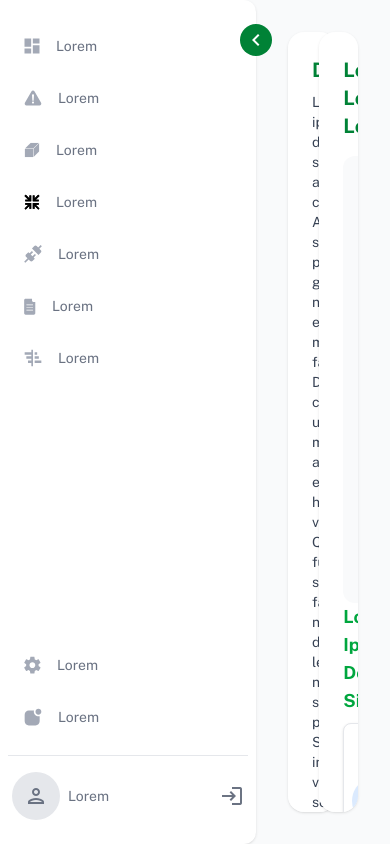
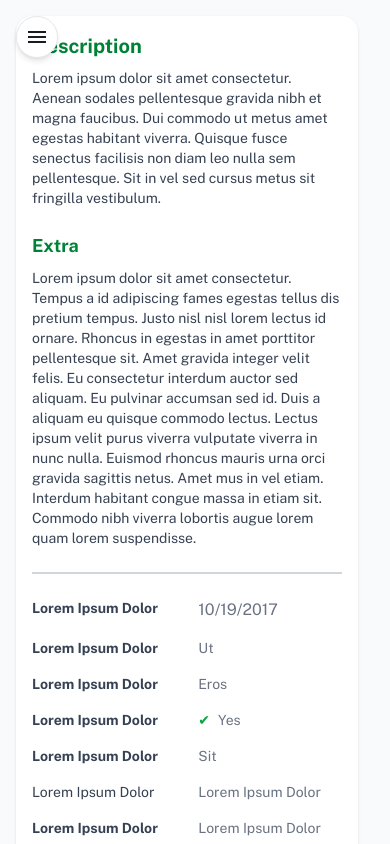
Before and after one commit to eawebmaster20/spikerz, an Angular app: page / in a window 390 px wide. Shown: the top 844 px of the page. Built offline with nearby package versions, Linux system fonts and the light colour scheme.

Commit message:
feat: implement mobile menu with dynamic items and close functionality

```diff
--- a/src/app/app.html
+++ b/src/app/app.html
@@ -1,14 +1,64 @@
-<div class="flex min-h-screen bg-gray-50 h-100">
-  <!-- Sidebar -->
-  <app-sidebar />
+<div class="flex flex-col lg:flex-row min-h-screen bg-gray-50 h-100 relative">
+  <!-- Mobile Hamburger Button -->
+  <button
+    class="lg:hidden fixed top-4 left-4 z-50 bg-white border border-gray-200 rounded-full p-2 shadow-md flex items-center justify-center"
+    (click)="sidebarOpen.set(true)"
+    aria-label="Open menu"
+  >
+    <span class="material-icons">menu</span>
+  </button>
+
+  <!-- Mobile Menu Overlay -->
+  <div
+    *ngIf="sidebarOpen() && windowWidth < 1024"
+    class="fixed inset-0 z-50 bg-white flex flex-col"
+  >
+    <div class="flex items-center justify-between px-4 py-3 border-b">
+      <img src="logo.png" alt="Logo" class="h-8" />
+      <button
+        (click)="sidebarOpen.set(false)"
+        aria-label="Close menu"
+        class="p-2 rounded-full hover:bg-gray-100"
+      >
+        <span class="material-icons text-2xl">close</span>
+      </button>
+    </div>
+    <nav class="flex-1 overflow-y-auto">
+      <ul class="flex flex-col gap-2 p-4">
+        <li *ngFor="let item of tpMenuItems">
+          <a
+            href="#"
+            class="flex items-center gap-3 px-4 py-3 rounded-lg text-gray-700 font-medium hover:bg-green-50"
+          >
+            <span [innerHTML]="item.svgIcon"></span>
+            <span>{{ item.label }}</span>
+          </a>
+        </li>
+      </ul>
+      <ul class="flex flex-col gap-2 p-4 border-t">
+        <li *ngFor="let item of btMenuItems">
+          <a
+            href="#"
+            class="flex items-center gap-3 px-4 py-3 rounded-lg text-gray-500 hover:bg-gray-100"
+          >
+            <span [innerHTML]="item.svgIcon"></span>
+            <span>{{ item.label }}</span>
+          </a>
+        </li>
+      </ul>
+    </nav>
+  </div>
+
+  <!-- Sidebar: desktop only -->
+  <app-sidebar class="hidden lg:block w-auto" />
 
   <!-- Main Content -->
-  <div class="flex-1 flex flex-col gap-6 p-8">
+  <div class="flex-1 flex flex-col gap-6 p-4 sm:p-6 md:p-8">
     <main class="flex-1 flex flex-col gap-6 h-100">
-      <div class="grid grid-cols-3 gap-6 h-full">
+      <div class="grid grid-cols-1 md:grid-cols-2 lg:grid-cols-3 gap-4 md:gap-6 h-full">
         <!-- Left: Description/Extra -->
         <section
-          class="col-span-1 bg-white rounded-2xl p-6 shadow h-full scrollbar-hide overflow-y-scroll"
+          class="col-span-1 bg-white rounded-2xl p-4 sm:p-6 shadow h-full scrollbar-hide overflow-y-scroll"
         >
           <h2 class="text-green-700 font-bold text-xl mb-2">Description</h2>
           <p class="text-gray-700 text-sm mb-6">
--- a/src/app/app.ts
+++ b/src/app/app.ts
@@ -1,3 +1,6 @@
+import { DomSanitizer, SafeHtml } from '@angular/platform-browser';
+import { topMenuList, bottomMenuList } from './shared/data/menu-list';
+import { menuItem } from './shared/interface/menu';
 import { Component, signal } from '@angular/core';
 import { CommonModule } from '@angular/common';
 import { Sidebar } from './components/sidebar/sidebar';
@@ -12,6 +15,11 @@ import { nodes } from './shared/data/graph';
   styleUrl: './app.css',
 })
 export class App {
+  sidebarOpen = signal(false);
+  get windowWidth() {
+    return window.innerWidth;
+  }
+
   hoveredMenu = signal<string | null>(null);
   protected readonly title = signal('spikerz');
 
@@ -28,4 +36,20 @@ export class App {
   customConfig = signal<any>({
     nodeRadius: 20,
   });
+
+  tpMenuItems: Array<menuItem<SafeHtml>> = [];
+  btMenuItems: Array<menuItem<SafeHtml>> = [];
+
+  constructor(private sanitizer: DomSanitizer) {
+    this.tpMenuItems = topMenuList.map((item) => ({
+      ...item,
+      svgIcon: this.sanitizer.bypassSecurityTrustHtml(item.svgIcon),
+      iconActive: this.sanitizer.bypassSecurityTrustHtml(item.iconActive),
+    }));
+    this.btMenuItems = bottomMenuList.map((item) => ({
+      ...item,
+      svgIcon: this.sanitizer.bypassSecurityTrustHtml(item.svgIcon),
+      iconActive: this.sanitizer.bypassSecurityTrustHtml(item.iconActive),
+    }));
+  }
 }
```
